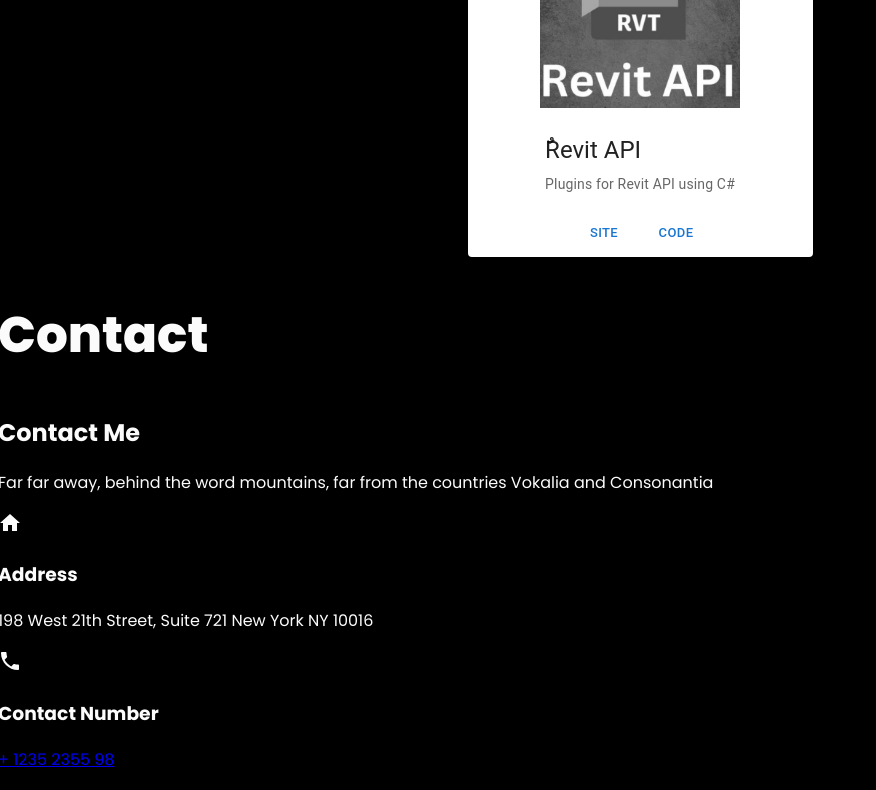
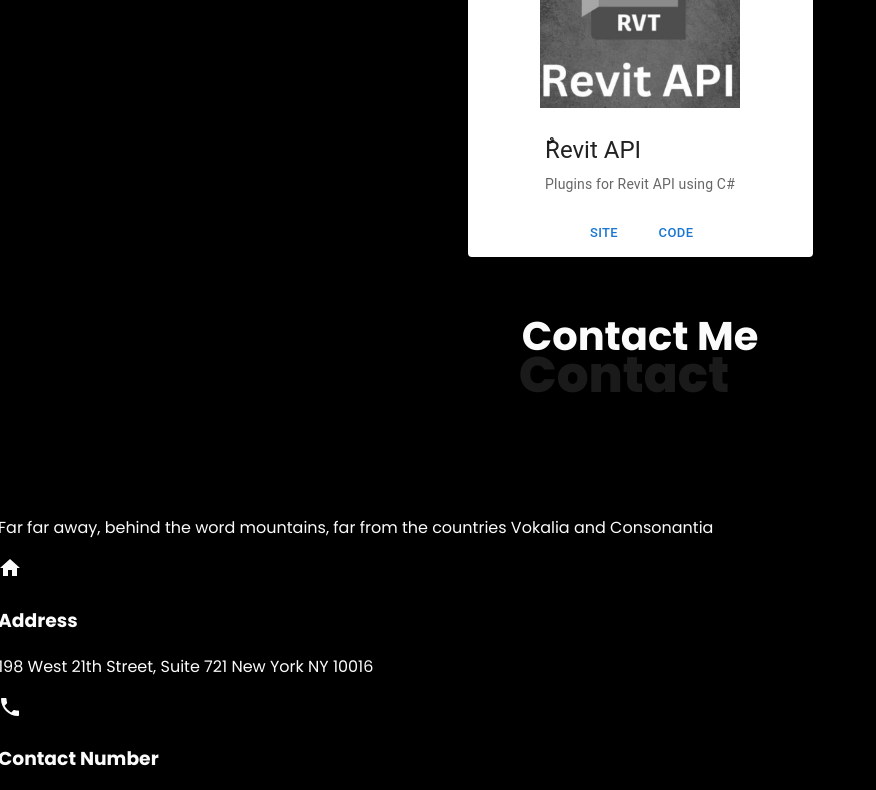
Before and after one commit to KIsaac85/kisaac85.github.io, a React (Vite) app: page / in a window 1280 px wide. Shown: the part 3845-4635 px from the top of the page, without its empty margins (0-876 px from the left). Built offline with nearby package versions, Linux system fonts and the light colour scheme.

Commit message:
add style to contact me

```diff
--- a/index.html
+++ b/index.html
@@ -19,6 +19,7 @@
     <link rel="stylesheet" href="./src/css/Style Resume.css">
     <link rel="stylesheet" href="./src/css/Style Skills.css">
     <link rel="stylesheet" href="./src/css/Style Project Card.css">
+    <link rel="stylesheet" href="./src/css/Style ContactMe.css">
 
   </head>
   <body data-spy="scroll" data-target=".site-navbar-target" data-offset="300">
--- a/src/ContactMe.jsx
+++ b/src/ContactMe.jsx
@@ -59,23 +59,20 @@ function ContactMe() {
 
 
     return(
-        <section className="ftco-section contact-section ftco-no-pb" id="contact-section">
-        <div className="container">
-            <div className="row justify-content-center mb-5 pb-3">
-            <div className="col-md-7 heading-section text-center ">
-              <h1 className="big big-2">Contact</h1>
-              <h2 className="mb-4">Contact Me</h2>
+        <section className="" id="contact-section">
+        <div className="">
+
+            <div className="main-container">
+              <h1 className="resume-middle main-title-shadow">Contact</h1>
+              <h2 className="resume-middle main-title main-font-title">Contact Me</h2>
               <p>Far far away, behind the word mountains, far from the countries Vokalia and Consonantia</p>
-            </div>
-          </div>
 
-          <div className="row d-flex contact-info mb-5">
-            <div className="col-md-6 col-lg-4 d-flex ">
-                <div className="align-self-stretch box p-4 text-center">
-                    <div className="icon d-flex align-items-center justify-content-center">
+            <div className="">
+                <div className="">
+                    <div className="">
                         <HomeIcon/>
                     </div>
-                    <h3 className="mb-4">Address</h3>
+                    <h3 className="">Address</h3>
                   <p>198 West 21th Street, Suite 721 New York NY 10016</p>
                 </div>
             </div>
--- a/src/Skills.jsx
+++ b/src/Skills.jsx
@@ -4,88 +4,19 @@ import skillsImage from "./images/skills.png"
 
 function Skills() {
     return(
-        <section className="" id="skills-section">
+        <section  id="skills-section">
 			<div className="main-container">
 
           <div className="main-container">
           	<h1 className="resume-middle main-title-shadow">Skills</h1>
-
+            <h2 className="resume-middle main-title main-font-title">My Skills</h2>
 			</div>
 			<div>
 
-            <h2 className="resume-middle main-title main-font-title">My Skills</h2>
 			</div>
 
 		  <div style={{justifyContent:"center", display:"flex"}}><img className="" src={skillsImage} style={{width:"50rem"}}></img></div>
-       {/*
-				<div className="">
 
-							<h3>C#</h3>
-							<div className="">
-							 	<div className="" role="" aria-valuenow="90"
-							  	aria-valuemin="0" aria-valuemax="100" style={{width:"90%"}}>
-							    <span>90%</span>
-
-						</div>
-					</div>
-					<div className="">
-
-							<h3>jQuery</h3>
-							<div className="">
-							 	<div className="" role="progressbar" aria-valuenow="85"
-							  	aria-valuemin="0" aria-valuemax="100" style={{width:"85%"}}>
-							    <span>85%</span>
-
-							</div>
-						</div>
-					</div>
-					<div className="">
-
-							<h3>HTML5</h3>
-							<div className="progress">
-							 	<div className="progress-bar color-3" role="progressbar" aria-valuenow="95"
-							  	aria-valuemin="0" aria-valuemax="100" style={{width:"95%"}}>
-							    <span>95%</span>
-
-							</div>
-						</div>
-					</div>
-					<div className="">
-
-							<h3>CSS3</h3>
-							<div className="">
-							 	<div className="" role="progressbar" aria-valuenow="90"
-							  	aria-valuemin="0" aria-valuemax="100" style={{width:"90%"}}>
-							    <span>90%</span>
-							  	</div>
-
-						</div>
-					</div>
-					<div className="">
-
-							<h3>Javascript</h3>
-							<div className="">
-							 	<div className="" role="progressbar" aria-valuenow="70"
-							  	aria-valuemin="0" aria-valuemax="100" style={{width:"70%"}}>
-							    <span>70%</span>
-							  	</div>
-
-						</div>
-					</div>
-					<div className="">
-
-							<h3>Bootstrap</h3>
-							<div className="progress">
-							 	<div className="" role="progressbar" aria-valuenow="80"
-							  	aria-valuemin="0" aria-valuemax="100" style={{width:"80%"}}>
-							    <span>80%</span>
-
-							</div>
-
-						</div>
-					</div>
-				</div>
-				 */}
 			</div>
 		</section>
     )
```
Also changed, not shown: src/css/Style ContactMe.css (added).
